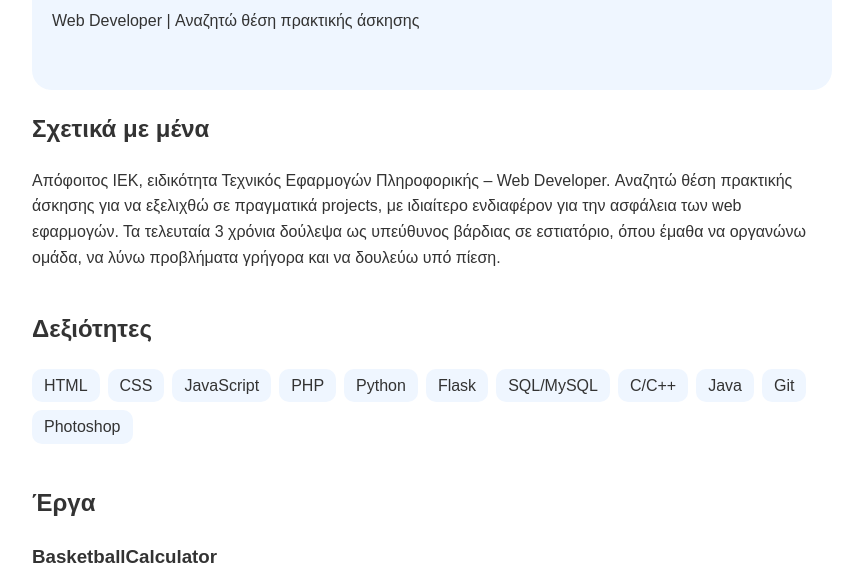
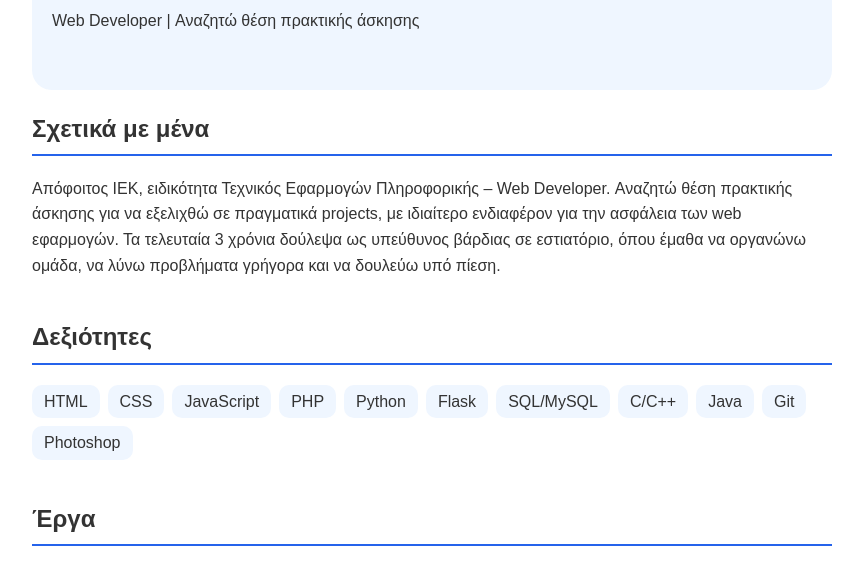
Before and after one commit to SimosMantzios/SimosMantzios.github.io, a plain HTML site: page index.html in a window 1280 px wide. Shown: the part 146-709 px from the top of the page, without its empty margins (208-1071 px from the left). Drawn offline with Linux system fonts and the light colour scheme.

Commit message:
Style h2 headings with bottom border

```diff
--- a/style.css
+++ b/style.css
@@ -38,3 +38,8 @@ section{
     padding: 4px 12px;
     border-radius: 10px;
 }
+
+h2{
+    border-bottom: 2px solid #2563eb;
+    padding-bottom: 6px;
+}
```
